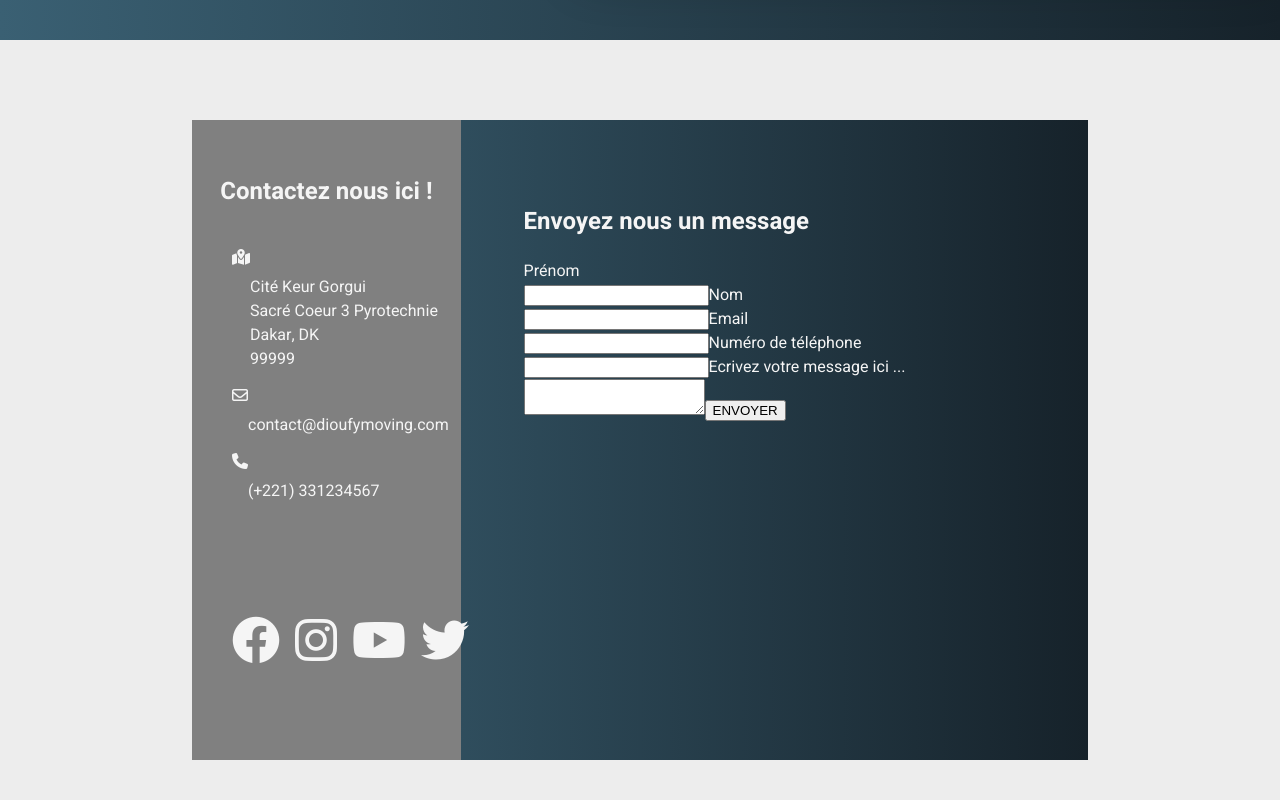
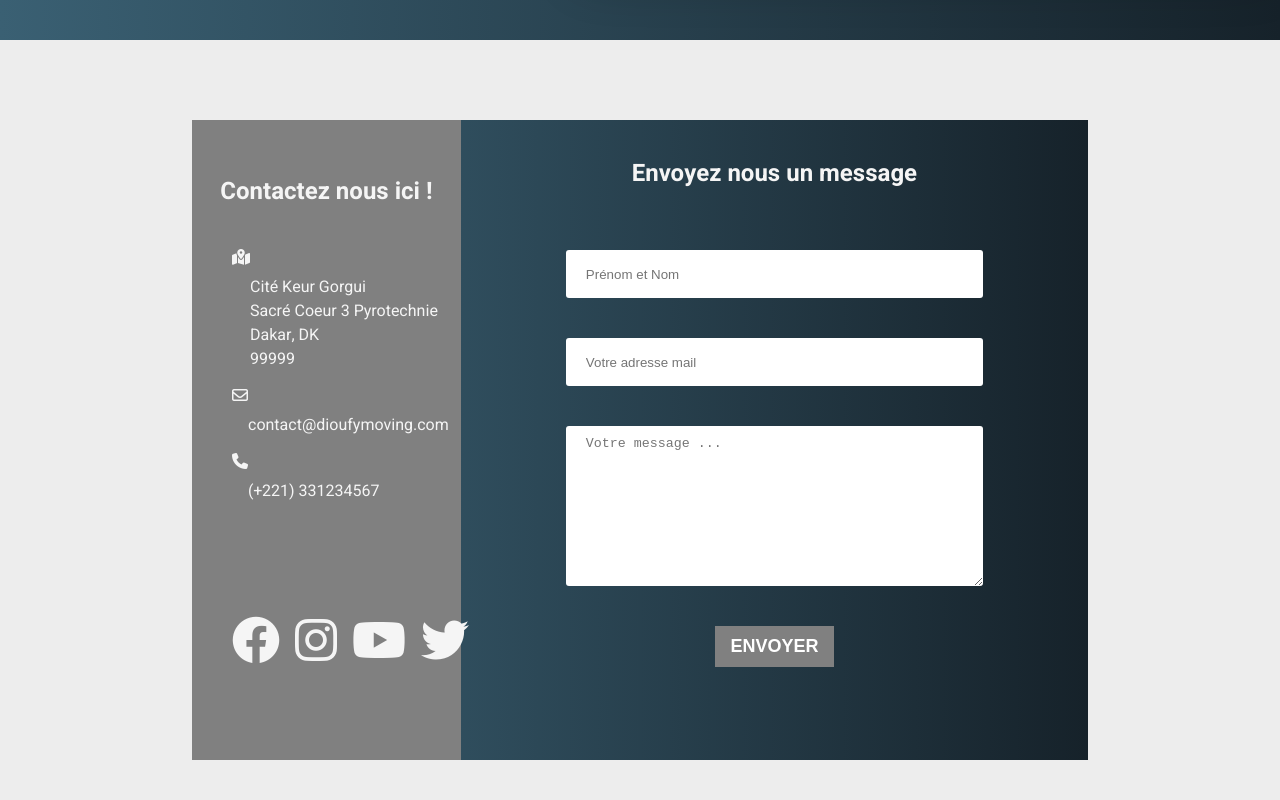
Before and after one commit to jkdGMC/dioufy-moving, a React (Create React App) app in the folder dioufy-moving-client/: page / in a window 1280 px wide. Shown: the part 1560-2360 px from the top of the page. Built offline with nearby package versions, Linux system fonts and the light colour scheme.

Commit message:
Updating Contact section

```diff
--- a/dioufy-moving-client/package.json
+++ b/dioufy-moving-client/package.json
@@ -7,6 +7,7 @@
     "@testing-library/react": "^13.4.0",
     "@testing-library/user-event": "^13.5.0",
     "aos": "^2.3.4",
+    "emailjs-com": "^3.2.0",
     "framer-motion": "^7.5.1",
     "react": "^18.2.0",
     "react-dom": "^18.2.0",
--- a/dioufy-moving-client/src/Components/Contact/Contact.css
+++ b/dioufy-moving-client/src/Components/Contact/Contact.css
@@ -55,6 +55,7 @@
 }
 
 .contact-form{
+    position: relative;
     width: 70%;
     display: flex;
     flex-direction: column;
@@ -63,6 +64,62 @@
 }
 
 .form-container{
-    width: 80%;
-    height: 80%;
+    position: absolute;
+    width: 95%;
+    height: 95%;
 }
+.form-container h2{
+    text-align: center;
+}
+
+form{
+    display: flex;
+    flex-direction: column;
+    align-items: center;
+    margin-top: 10%;
+}
+
+.form-container input,
+textarea {
+    width: 70%;
+    height: 3rem;
+    border: none;
+    border-radius: 3px;
+    padding: 10px 20px;
+    box-sizing: border-box;
+    margin-bottom: 40px;
+}
+
+textarea {
+    height: 160px;
+    resize: vertical;
+}
+
+button {
+    width: 20%;
+    padding: 10px;
+    border: 0;
+    cursor: pointer;
+    background: grey;
+    font-weight: bold;
+    color: white;
+    font-size: 18px;
+    margin-bottom: 15px;
+    text-transform: uppercase;
+}
+
+/* .form-container input{
+    border: none;
+    width: 300px;
+    height: 2rem;
+    border-radius: 3px;
+    box-shadow: 0 4px 8px 0 rgba(0, 0, 0, 0.2), 0 6px 20px 0 rgba(0, 0, 0, 0.19);
+}
+
+.form-container #input-message{
+    box-shadow: 0 4px 8px 0 rgba(0, 0, 0, 0.2), 0 6px 20px 0 rgba(0, 0, 0, 0.19);
+    width: 100%;
+    height: 15vh;
+    border-radius: 3px;
+    border-color: rgb(197, 196, 196);
+} */
--- a/dioufy-moving-client/src/Components/Contact/Contact.js
+++ b/dioufy-moving-client/src/Components/Contact/Contact.js
@@ -1,8 +1,39 @@
-import React from 'react'
+import React, { useState } from 'react'
 import './Contact.css'
 
+import emailjs from 'emailjs-com'
 
 const Contact = () => {
+
+  const [name, setName] = useState('');
+  const [email, setEmail] = useState('');
+  const [message, setMessage] = useState('');
+  const [emailSent, setEmailSent] = useState(false);
+
+
+  const submit = () => {
+    if (name && email && message) {
+        const serviceId = 'service_id';
+        const templateId = 'template_id';
+        const userId = 'user_id';
+        const templateParams = {
+            name,
+            email,
+            message
+        };
+
+        emailjs.send(serviceId, templateId, templateParams,   )
+            .then(response => console.log(response))
+            .then(error => console.log(error));
+
+        setName('');
+        setEmail('');
+        setMessage('');
+        setEmailSent(true);
+
+    } else
+        alert('Veillez remplir tous les champs !');
+}
 
   return (
     <div className='Contact'>
@@ -38,25 +69,27 @@ const Contact = () => {
         <div className='contact-form'>
           <div className="form-container">
             <h2>Envoyez nous un message</h2>
-            <div className="input-container">
-              <span>Prénom</span><br />
-              <input type="text" name="" require />
+            <form>
+              <input
+                type="text"
+                placeholder="Prénom et Nom"
+                value={name}
+                onChange={e => setName(e.target.value)} />
 
-              <span>Nom</span><br />
-              <input type="text" name="" require />
+              <input
+                type="email"
+                placeholder="Votre adresse mail"
+                value={email}
+                onChange={e => setEmail(e.target.value)} />
 
-              <span>Email</span><br />
-              <input type="text" name="" require />
+              <textarea
+                placeholder="Votre message ..."
+                value={message}
+                onChange={e => setMessage(e.target.value)}>
+              </textarea>
 
-              <span>Numéro de téléphone</span><br />
-
-              <input type="text" name="" require />
-
-              <span>Ecrivez votre message ici ...</span><br />
-              <textarea name="" require='true'></textarea>
-
-              <input type="submit" value="ENVOYER" />
-            </div>
+              <button onClick={submit}>ENVOYER</button>
+            </form>
           </div>
         </div>
       </div>
```
Also changed, not shown: dioufy-moving-client/src/App.js (+5 -4 lines), 1 other file (tests, documents, lock files or other folders).
